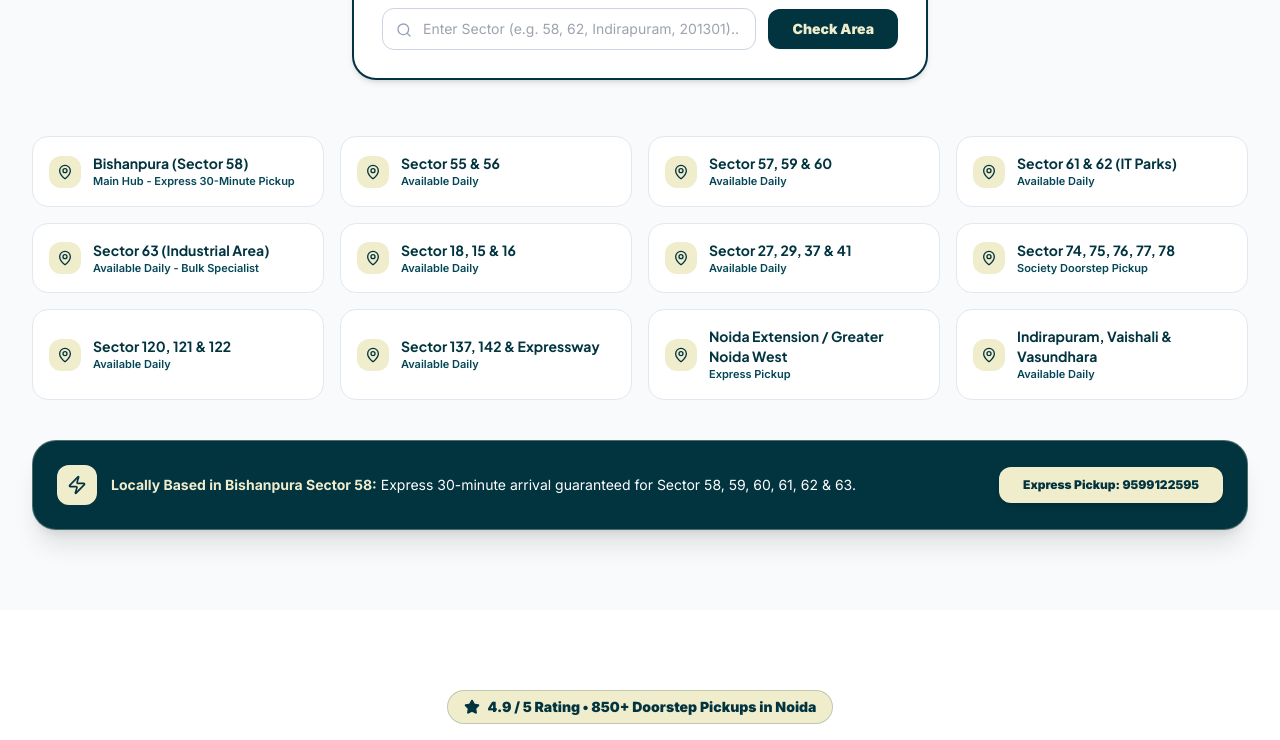
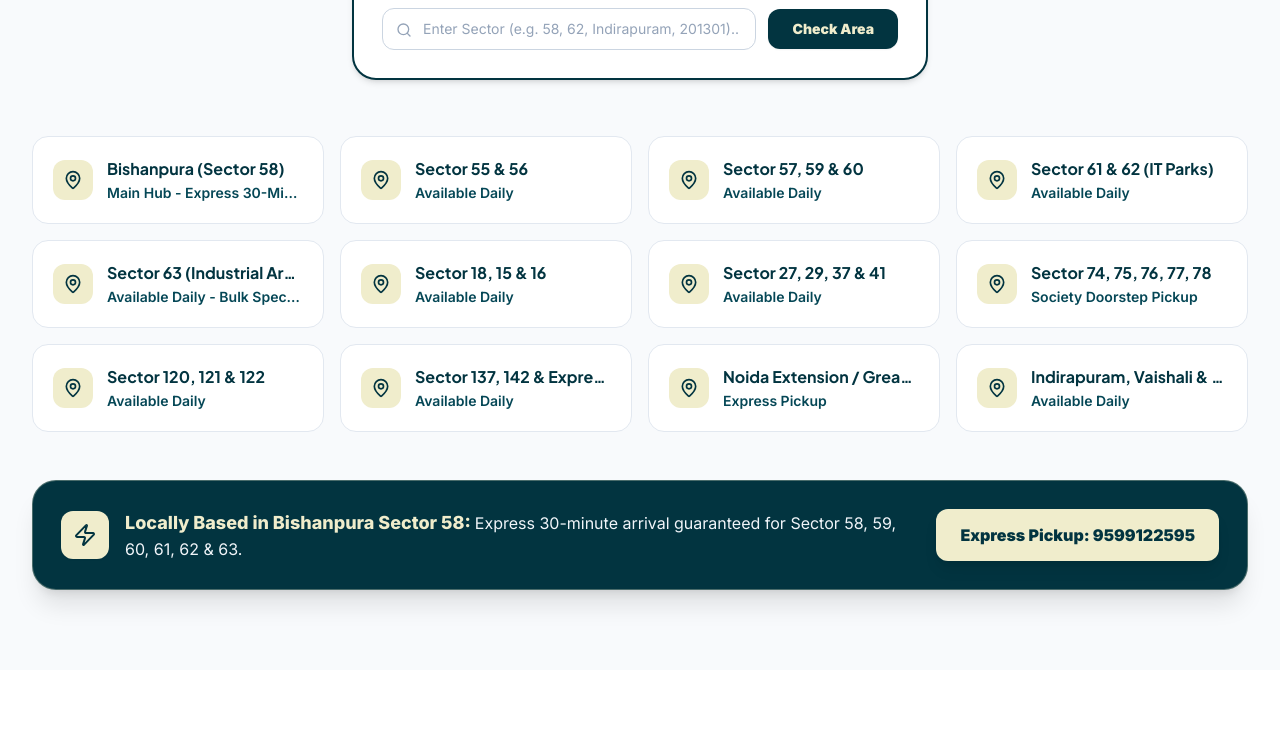
Before and after one commit to MalikKabadhiwala/MalikKabadiWalaAllScrap, a Next.js app: page / in a window 1280 px wide. Shown: the part 10060-10800 px from the top of the page. Built offline with nearby package versions, Linux system fonts and the light colour scheme.

Commit message:
Enlarge font size for coverage area locality cards and express notice banner

```diff
--- a/src/components/CoverageAreas.jsx
+++ b/src/components/CoverageAreas.jsx
@@ -68,7 +68,7 @@ export default function CoverageAreas() {
                 placeholder="Enter Sector (e.g. 58, 62, Indirapuram, 201301)..."
                 value={searchTerm}
                 onChange={(e) => setSearchTerm(e.target.value)}
-                className="w-full pl-10 pr-4 py-2.5 rounded-xl border border-slate-300 text-sm focus:border-[#023440] focus:ring-2 focus:ring-[#f0edcc] outline-none text-[#023440]"
+                className="w-full pl-10 pr-4 py-2.5 rounded-xl border border-slate-300 text-base sm:text-sm focus:border-[#023440] focus:ring-2 focus:ring-[#f0edcc] outline-none text-[#023440] bg-white transition-all placeholder:text-slate-400"
               />
             </div>
             <button
@@ -104,36 +104,36 @@ export default function CoverageAreas() {
         </div>
 
         {/* Localities Grid */}
-        <div className="grid grid-cols-1 sm:grid-cols-2 md:grid-cols-3 lg:grid-cols-4 gap-4">
+        <div className="grid grid-cols-1 sm:grid-cols-2 md:grid-cols-3 lg:grid-cols-4 gap-3.5 sm:gap-4">
           {noidaLocalities.map((loc, idx) => (
             <div
               key={idx}
-              className="p-4 bg-white rounded-2xl border border-slate-200 hover:border-[#023440] transition-all flex items-center space-x-3 shadow-xs"
+              className="p-4 sm:p-5 bg-white rounded-2xl border border-slate-200 hover:border-[#023440] hover:shadow-md transition-all flex items-center space-x-3.5 shadow-xs"
             >
-              <div className="w-8 h-8 rounded-xl bg-[#f0edcc] text-[#023440] flex items-center justify-center shrink-0 font-bold">
-                <MapPin className="w-4 h-4" />
+              <div className="w-9 h-9 sm:w-10 sm:h-10 rounded-xl bg-[#f0edcc] text-[#023440] flex items-center justify-center shrink-0 font-bold">
+                <MapPin className="w-4 h-4 sm:w-5 sm:h-5" />
               </div>
-              <div>
-                <h4 className="font-bold text-[#023440] text-xs sm:text-sm">{loc.name}</h4>
-                <span className="text-[11px] text-[#054756] font-semibold block">{loc.status}</span>
+              <div className="min-w-0">
+                <h4 className="font-bold text-[#023440] text-sm sm:text-base leading-snug font-heading truncate">{loc.name}</h4>
+                <span className="text-xs sm:text-sm text-[#054756] font-semibold block mt-0.5 truncate">{loc.status}</span>
               </div>
             </div>
           ))}
         </div>
 
         {/* Hub Notice Banner in #023440 & #f0edcc */}
-        <div className="mt-10 p-6 bg-[#023440] text-white rounded-3xl flex flex-col sm:flex-row items-center justify-between gap-4 border border-[#f0edcc]/30 shadow-xl">
-          <div className="flex items-center space-x-3.5">
-            <div className="w-10 h-10 rounded-xl bg-[#f0edcc] text-[#023440] flex items-center justify-center shrink-0">
-              <Zap className="w-5 h-5" />
+        <div className="mt-10 sm:mt-12 p-6 sm:p-7 bg-[#023440] text-white rounded-2xl sm:rounded-3xl flex flex-col md:flex-row items-center justify-between gap-5 border border-[#f0edcc]/30 shadow-xl">
+          <div className="flex items-center space-x-3.5 sm:space-x-4">
+            <div className="w-11 h-11 sm:w-12 sm:h-12 rounded-xl bg-[#f0edcc] text-[#023440] flex items-center justify-center shrink-0 shadow-sm">
+              <Zap className="w-5 h-5 sm:w-6 sm:h-6" />
             </div>
-            <p className="text-xs sm:text-sm">
-              <strong className="text-[#f0edcc]">Locally Based in Bishanpura Sector 58:</strong> Express 30-minute arrival guaranteed for Sector 58, 59, 60, 61, 62 & 63.
+            <p className="text-sm sm:text-base leading-relaxed text-slate-100">
+              <strong className="text-[#f0edcc] font-extrabold text-base sm:text-lg block sm:inline sm:mr-1">Locally Based in Bishanpura Sector 58:</strong>Express 30-minute arrival guaranteed for Sector 58, 59, 60, 61, 62 & 63.
             </p>
           </div>
           <a
             href="tel:9599122595"
-            className="px-6 py-2.5 bg-[#f0edcc] hover:bg-white text-[#023440] font-black text-xs rounded-xl transition-colors shrink-0 shadow-md"
+            className="px-6 py-3 sm:py-3.5 bg-[#f0edcc] hover:bg-white text-[#023440] font-black text-sm sm:text-base rounded-xl transition-all shrink-0 shadow-lg text-center w-full sm:w-auto"
           >
             Express Pickup: 9599122595
           </a>
```
